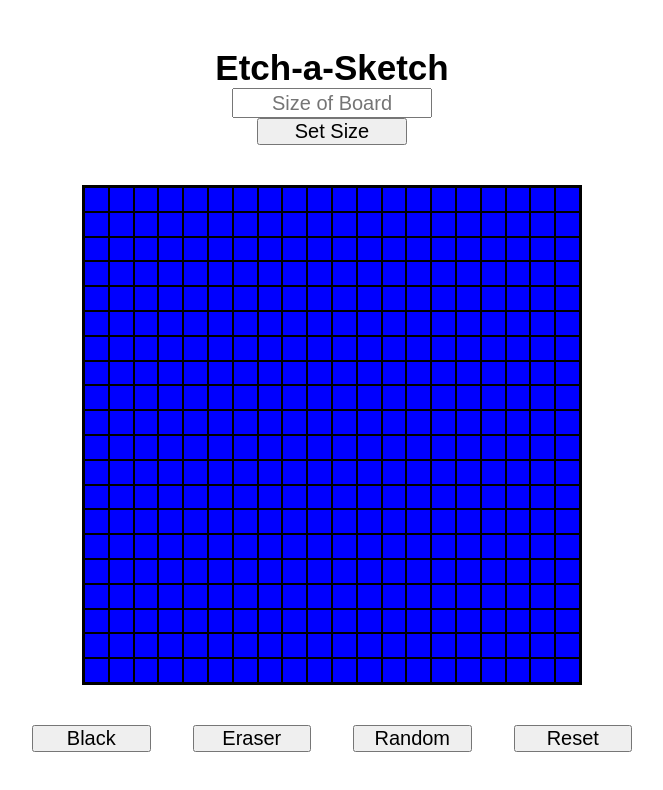
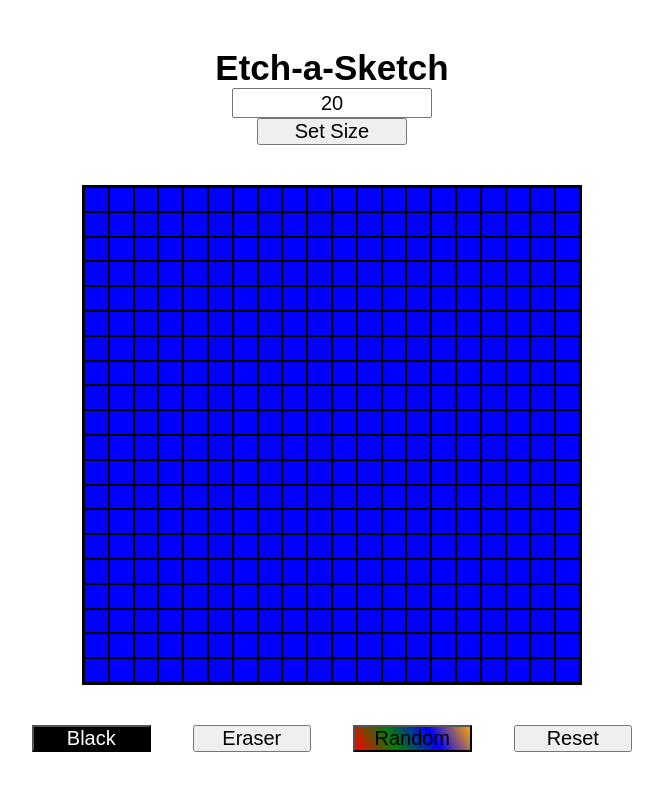
Before and after one commit to acekuria/Etch-a-Sketch, a plain HTML site: page index.html in a window 1280 px wide. Both pictures are taken after a click on the button "Reset". Shown: the whole page, without its empty margins (308-971 px from the left). Drawn offline with Linux system fonts and the light colour scheme.

Commit message:
Finished styling the buttons

```diff
--- a/index.html
+++ b/index.html
@@ -14,6 +14,7 @@
   <div class="header">
   <h1 class="h1">Etch-a-Sketch</h1>
   <input type="text"
+    value=20
     placeholder="Size of Board"
     onchange="changeSize(this.value)"
     id="input" />
@@ -25,9 +26,9 @@
   </div>
 
   <div class="button-container">
-  <button onclick="changeColor('black')" class="button">Black</button>
-  <button onclick="changeColor('white')" class="button">Eraser</button>
-  <button onclick="changeColor('random')" class="button">Random</button>
+  <button onclick="changeColor('black')" class="button black">Black</button>
+  <button onclick="changeColor('white')" class="button white">Eraser</button>
+  <button onclick="changeColor('random')" class="button random">Random</button>
   <button onclick="Reset()" class="button">Reset</button>
   </div>
 </body>
--- a/script.js
+++ b/script.js
@@ -3,6 +3,7 @@ const h1 = document.createElement('h1');
 const header = document.querySelector('.header');
 const board = document.querySelector('.board');
 const button = document.querySelector('.button');
+const userInput = document.querySelector('input');
 
 
 function populateBoard(size) {
@@ -28,7 +29,7 @@ function changeSize(input) {
   if (input <= 100 && input >= 2) {
     populateBoard(input);
   } else {
-    console.log('ERROR')
+    alert('Size must be between 2 and 100')
   }
 }
 
@@ -48,5 +49,8 @@ function changeColor (choice) {
 }
 
 function Reset () {
-  populateBoard(20)
+  input = 20
+  changeSize(input);
+
+  userInput.value = 20
 }
--- a/styles.css
+++ b/styles.css
@@ -40,6 +40,7 @@ body {
 .button {
   font-size: 2rem;
   width: 150px;
+
 }
 input {
   display: block;
@@ -67,3 +68,12 @@ input {
 .square {
   border: 1px solid black
 }
+
+.black {
+  color: white;
+  background-color: black;
+}
+
+.random {
+  background: linear-gradient(60deg, red, green, blue, orange) ;
+}
```
